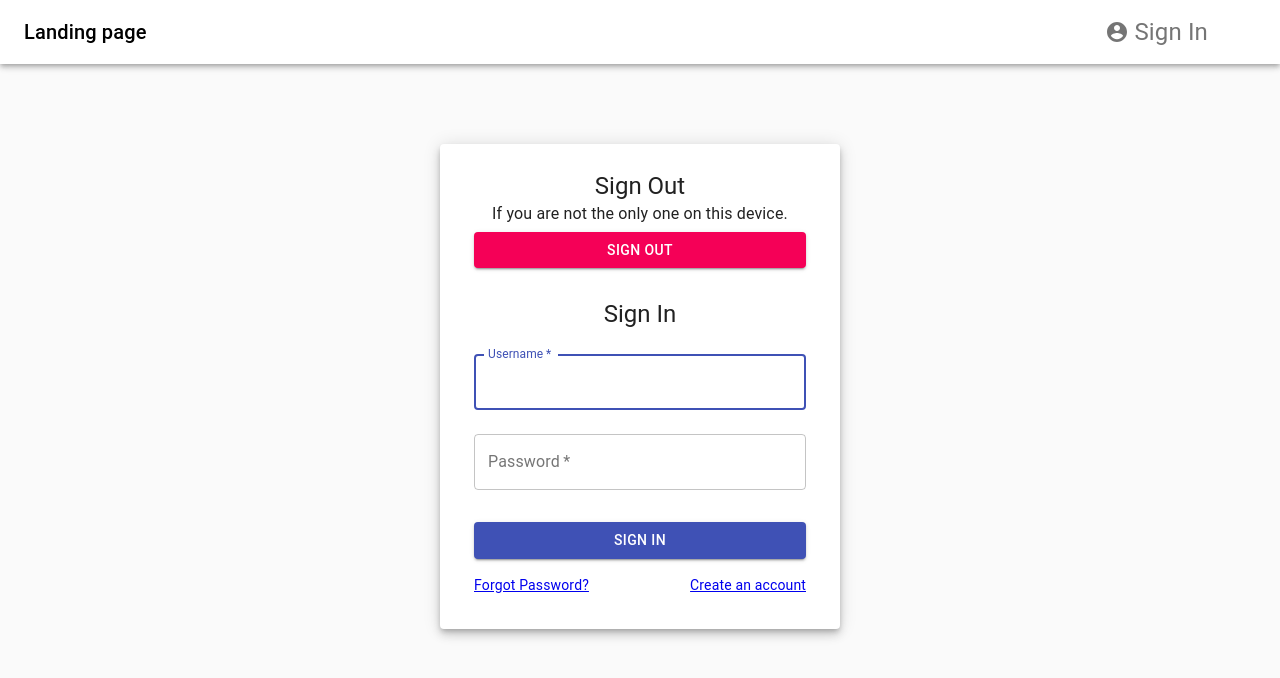
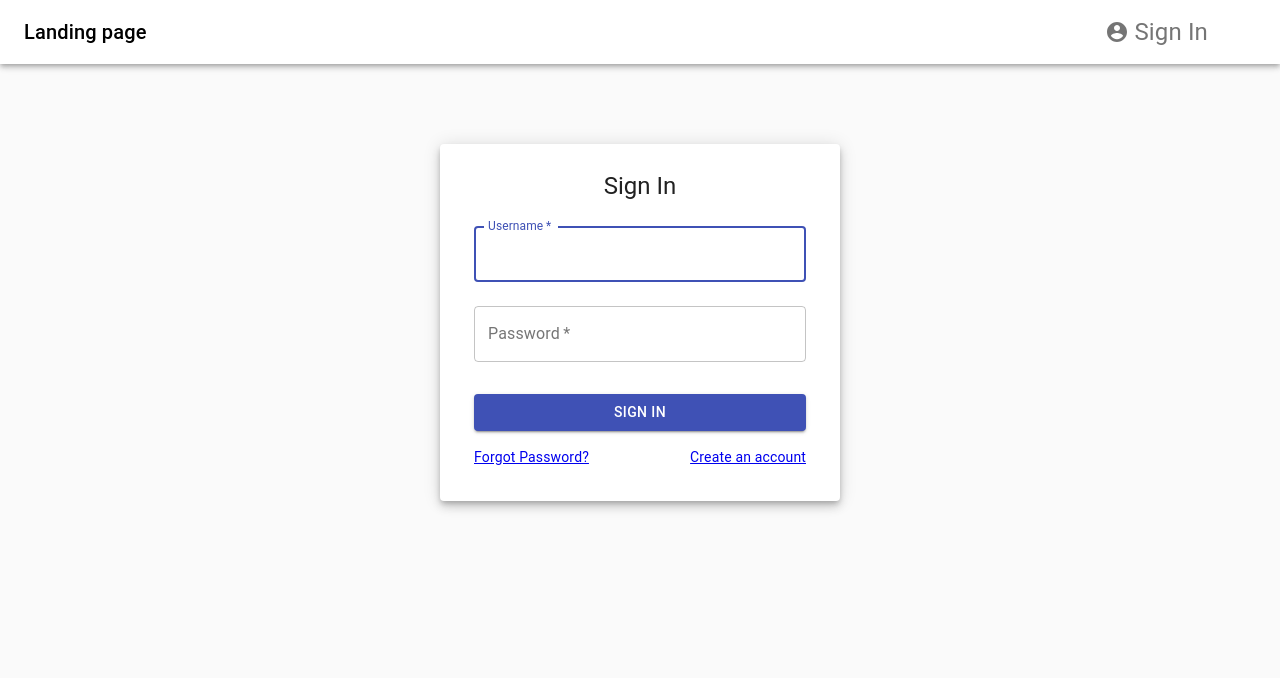
Before and after one commit to kumarsandeep567/catchme-game, a React (Create React App) app in the folder fe/: page /signin in a window 1280 px wide. Shown: the top 678 px of the page. Built offline with nearby package versions, Linux system fonts and the light colour scheme; no server answers.

Commit message:
Signout process is now handled by App bar

```diff
--- a/fe/src/pages/SignIn/SignIn.js
+++ b/fe/src/pages/SignIn/SignIn.js
@@ -30,17 +30,6 @@ function getAuthorisation() {
       } catch (ex) {
           console.log(ex);
       }
-  } else {
-      // No web storage Support :-(
-  }
-}
-function logout() {
-  if (typeof Storage !== 'undefined') {
-    try {
-        localStorage.removeItem(localStorageAuthKey);
-    } catch (ex) {
-        console.log(ex);
-    }
   } else {
       // No web storage Support :-(
   }
@@ -144,33 +133,10 @@ const SignIn = () => {
       });
   }
 
-  // Logout attempt
-  const handleSignOut = () => {
-    logout();
-
-    // back to landing page!
-    history.push("/signin");
-  }
-
-
   return (
     <React.Fragment>
       <Paper className={classes.paper} elevation={6}>
         <div className={classes.container}>
-          <Typography component="h1" variant="h5" className={classes.padding}>
-            {'Sign Out'}
-          </Typography>
-          <Typography gutterBottom>If you are not the only one on this device.</Typography>
-          <Button
-            fullWidth
-            variant="contained"
-            margin="normal"
-            color="secondary"
-            onClick={handleSignOut}
-            className={classes.buttonPadding}
-          >
-            {'Sign Out'}
-          </Button>
 
           <Typography component="h1" variant="h5">
             {'Sign In'}
```
